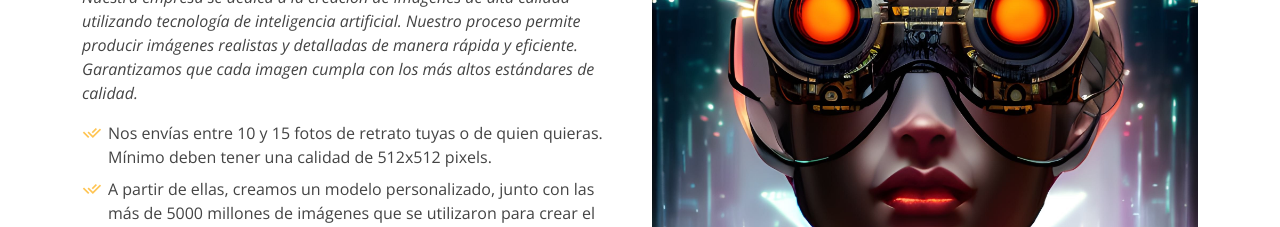
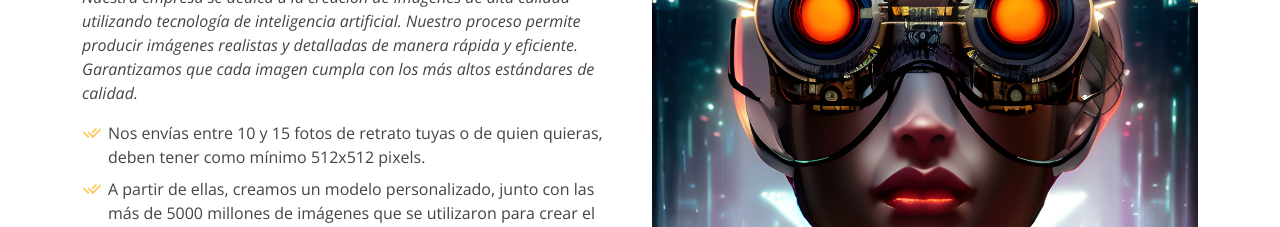
Before and after one commit to dreamphotoai/dreamphotoai.github.io, a plain HTML site: page index.html in a window 1280 px wide. Shown: the part 5300-5527 px from the top of the page. Drawn offline with nearby package versions, Linux system fonts and the light colour scheme.

Commit message:
change text

```diff
--- a/index.html
+++ b/index.html
@@ -508,7 +508,7 @@
               Nuestra empresa se dedica a la creación de imágenes de alta calidad utilizando tecnología de inteligencia artificial. Nuestro proceso permite producir imágenes realistas y detalladas de manera rápida y eficiente. Garantizamos que cada imagen cumpla con los más altos estándares de calidad.
             </p>
             <ul>
-              <li><i class="ri-check-double-line"></i> Nos envías entre 10 y 15 fotos de retrato tuyas o de quien quieras. Mínimo deben tener una calidad de 512x512 pixels.</li>
+              <li><i class="ri-check-double-line"></i> Nos envías entre 10 y 15 fotos de retrato tuyas o de quien quieras, deben tener como mínimo 512x512 pixels.</li>
               <li><i class="ri-check-double-line"></i> A partir de ellas, creamos un modelo personalizado, junto con las más de 5000 millones de imágenes que se utilizaron para crear el modelo original.</li>
               <li><i class="ri-check-double-line"></i> Generamos las imágenes con los programas de inteligencia artificial.<li>
               <li><i class="ri-check-double-line"></i> Te envíamos las fotos creadas con alta calidad, 2048x2048 pixels.</li>
```
